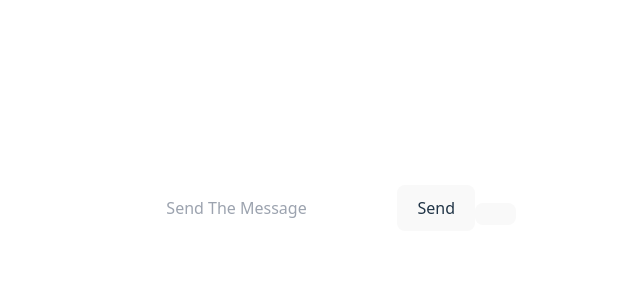
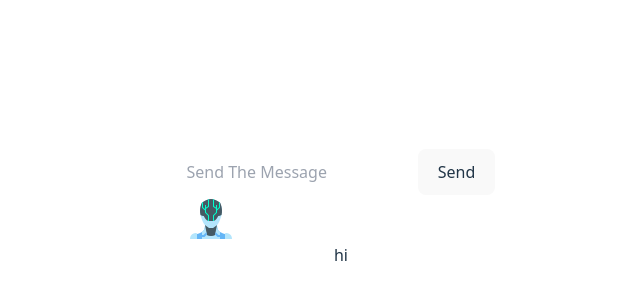
Before and after one commit to AyushPrakash414/ChatBot, a React (Vite) app: page / in a window 1280 px wide. Shown: the part 192-492 px from the top of the page, without its empty margins (299-939 px from the left). Built offline with nearby package versions, Linux system fonts and the light colour scheme.

Commit message:
Fixed the bug

```diff
--- a/src/App.jsx
+++ b/src/App.jsx
@@ -1,16 +1,19 @@
 import { Component, useState } from 'react'
-import reactLogo from './assets/react.svg'
-import viteLogo from '/vite.svg'
 import './App.css'
 import InputBox from "./component/InputBox.jsx"
-import ChatMessages from './component/ChatMessages.jsx'
+import ChatMessages from "./component/ChatMessages.jsx";
 function App() {
   const [count, setCount] = useState(0)
-
+  let [chatMessages,setChatMessages]=useState([
+       {
+        message:"hi",
+        sender: "robot"
+       }
+  ])
   return (
     <>
-       <InputBox />
-       <ChatMessages/>
+       <InputBox ChatMessages={chatMessages} setChatMessages={setChatMessages} />
+       <ChatMessages ChatMessages={chatMessages} setChatMessages={setChatMessages} />
     </>
   )
 }
--- a/src/component/ChatMessages.jsx
+++ b/src/component/ChatMessages.jsx
@@ -1,30 +1,13 @@
 import { useState } from "react"
 import ChatMessage from "./ChatMessage"
-function ChatMessages()
+function ChatMessages(props)
 {
 
-    let [ChatMessages,setChatMessages]=useState([
-
-    ])
-
-    function SendMessage()
-    {
-        setChatMessages([
-            ...ChatMessages,
-            {
-            message:"Test",
-            sender:"user",
-            id:crypto.randomUUID()
-            }
-    ])
-        console.log(ChatMessages)
-    }
-
-    const messageComponent= ChatMessages.map(
+    const messageComponent= props.ChatMessages.map(
         (x)=>{
           return(
             <>
-              <ChatMessage message= {x.message} sender={x.sender} id= {x.id}></ChatMessage>
+              <ChatMessage message= {x.message} sender={x.sender}></ChatMessage>
             </>
           )
         }
@@ -33,7 +16,6 @@ function ChatMessages()
       return (
         <>
             {messageComponent}
-            <button onClick={SendMessage}></button>
         </>
       )
 
--- a/src/component/InputBox.jsx
+++ b/src/component/InputBox.jsx
@@ -1,9 +1,33 @@
-function InputBox()
+import { useState } from "react";
+import ChatMessages from "./ChatMessages";
+
+function InputBox(props)
 {
+
+    let [chatInput,setChatInput]=useState("");
+
+    function ChatInput(event)
+    {
+        setChatInput(event.target.value);
+
+    }
+
+    function SendMessage()
+    {
+        props.setChatMessages([
+            ...props.ChatMessages,
+            {
+            message:chatInput,
+            sender:"user",
+            id:crypto.randomUUID()
+            }
+    ])
+    }
+
     return (
         <>
-        <input placeholder="Send The Message" />
-        <button>Send</button>
+        <input placeholder="Send The Message" onChange={ChatInput} />
+        <button onClick={SendMessage}>Send</button>
         </>
     )
 }
```
